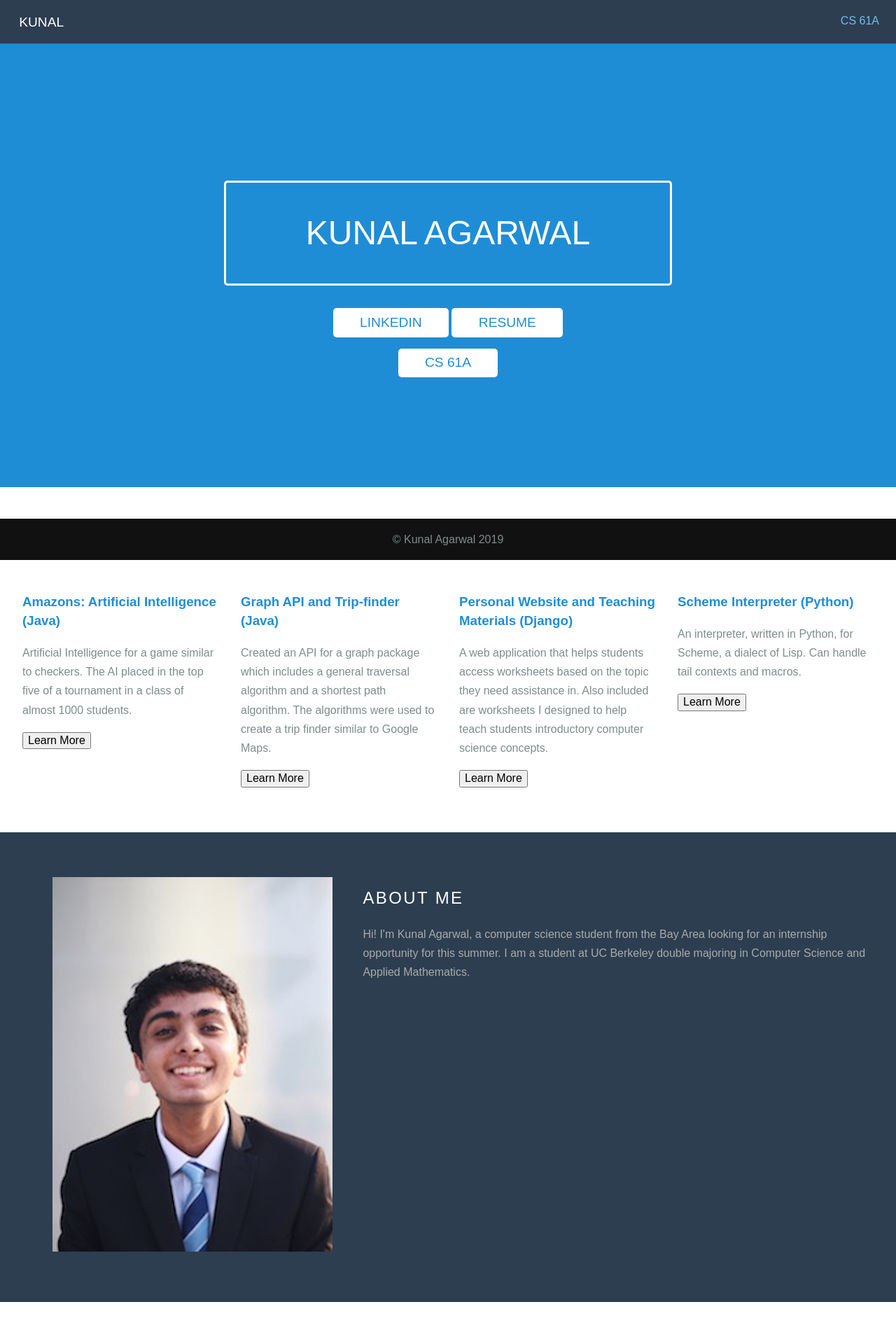
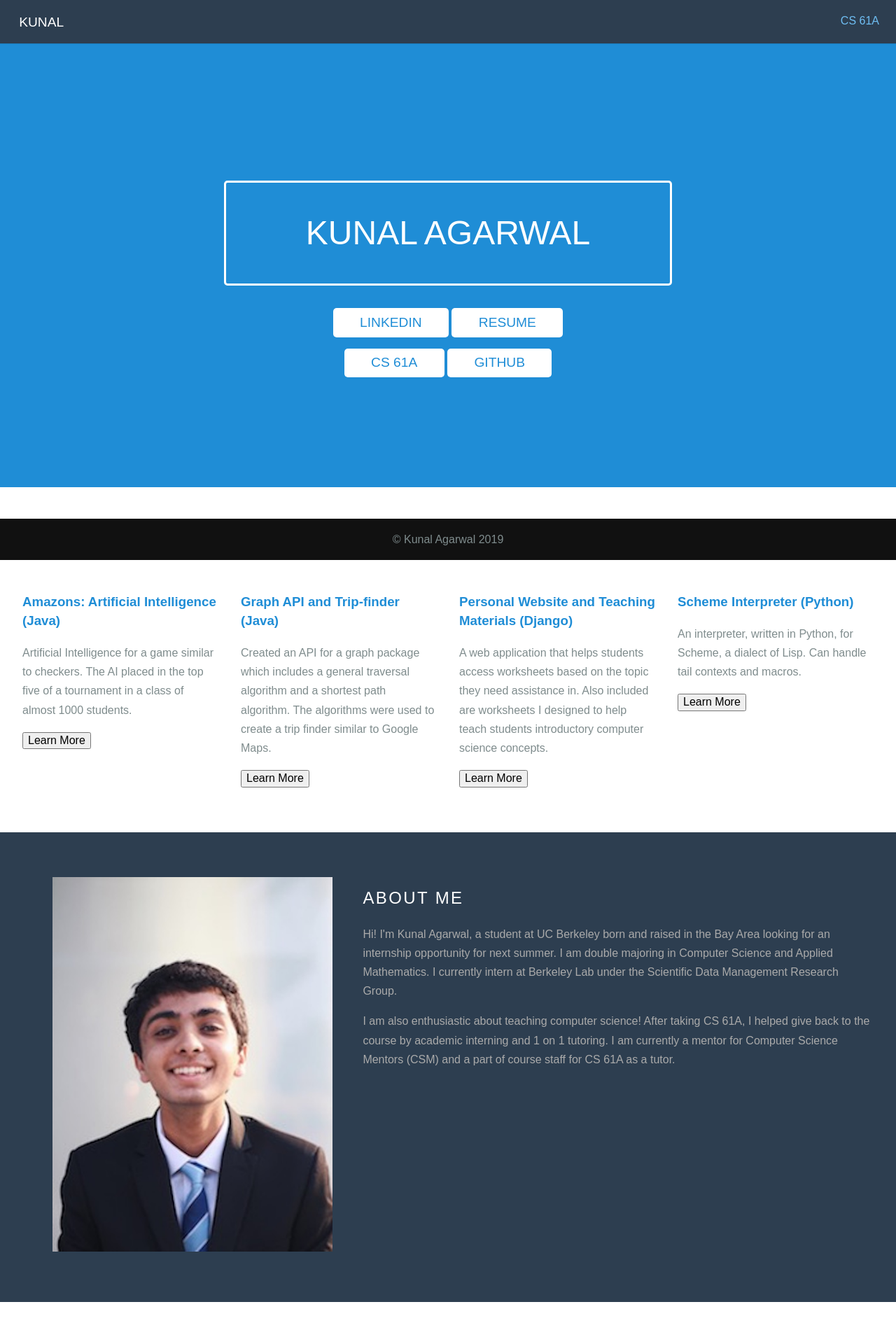
Before and after one commit to westernguy2/personal, a Django app: page / in a window 1280 px wide. Shown: the top 1900 px of the page at 70% size. Run offline with Django 3.2, Linux system fonts and the light colour scheme; some libraries are stand-ins or nearby versions.

Commit message:
update front page

```diff
--- a/templates/home.html
+++ b/templates/home.html
@@ -93,6 +93,7 @@
         </p>
         <p>
             <a href="{% url 'pick_topics' %}" class="pure-button pure-button-primary">CS 61A</a>
+            <a href="https://github.com/westernguy2" class="pure-button pure-button-primary">Github</a>
         </p>
     </div>
 </div>
@@ -128,6 +129,7 @@
                         <p style="color:black;">The game is called Amazons in which players move their queen and throw spears to trap their opponent. </p>
                         <p style="color:black;">I built the main functionality of movement in the game, the AI that the user could play against, as well as the GUI. </p>
                         <p style="color:black;">The AI utilized a minimax algorithm that was made more efficient with the use of alpha-beta pruning as well as iterative deepening. My AI placed in the top five of my data structures class of almost a thousand people. My AI can be seen playing itself above.</p>
+                        <p style="color:black;">(Code can be provided upon request)</p>
                     </div>
 
                 </div>
@@ -163,6 +165,7 @@
                         <p style="color:black;">Also included in the API is an algorithm that determines the shortest path between two nodes in the graph. The algorithm uses A* and Dijkstra's to find the shortest path.</p>
                         <p style="color:black;">In addition to the graph API, I created a trip-finder that uses the shortest path feature of the API to find the best set of directions between two locations.</p>
                         <p style="color:black;">The example above shows the shortest path from Berkeley to Santa Cruz, with a waypoint in San Francisco.</p>
+                        <p style="color:black;">(Code can be provided upon request)</p>
 
                     </div>
 
@@ -216,6 +219,7 @@
                         <p style="color:black;">I used mutual recursion to evaluate scheme expressions, and then apply the given expression. I was able to do this using Python. </p>
 
                         <p style="color:black;">In addition, I ensured no extra frames were created if the expression was in a tail context, allowing for tail recursion. </p>
+                        <p style="color:black;">(Code can be provided upon request)</p>
                     </div>
 
                 </div>
@@ -236,10 +240,13 @@
             <h2 class="content-head content-head-ribbon">About Me</h2>
 
             <p>
-                Hi! I'm Kunal Agarwal, a computer science student from the Bay Area looking for an internship opportunity for this summer. I am a student at UC Berkeley double majoring in Computer Science and Applied Mathematics.
+                Hi! I'm Kunal Agarwal, a student at UC Berkeley born and raised in the Bay Area looking for an internship opportunity for next summer. I am double majoring in Computer Science and Applied Mathematics. I currently intern at Berkeley Lab under the Scientific Data Management Research Group.
+            </p>
+            <p>
+                I am also enthusiastic about teaching computer science! After taking CS 61A, I helped give back to the course by academic interning and 1 on 1 tutoring. I am currently a mentor for Computer Science Mentors (CSM) and a part of course staff for CS 61A as a tutor.
             </p>
             <!--<p>
-                I am also enthusiastic about teaching computer science! After taking CS 61A, I helped give back to the course by academic interning and 1 on 1 tutoring. I found the ability to assist other students the most fulfilling way to make use of my expertise in the material, and tutoring and assisting in labs allowed me to understand the material from a new multiplicity of perspectives when I considered how I could best convey concepts to each individual student.
+                I found the ability to assist other students the most fulfilling way to make use of my expertise in the material, and tutoring and assisting in labs allowed me to understand the material from a new multiplicity of perspectives when I considered how I could best convey concepts to each individual student.
             </p>-->
         </div>
     </div>
```
